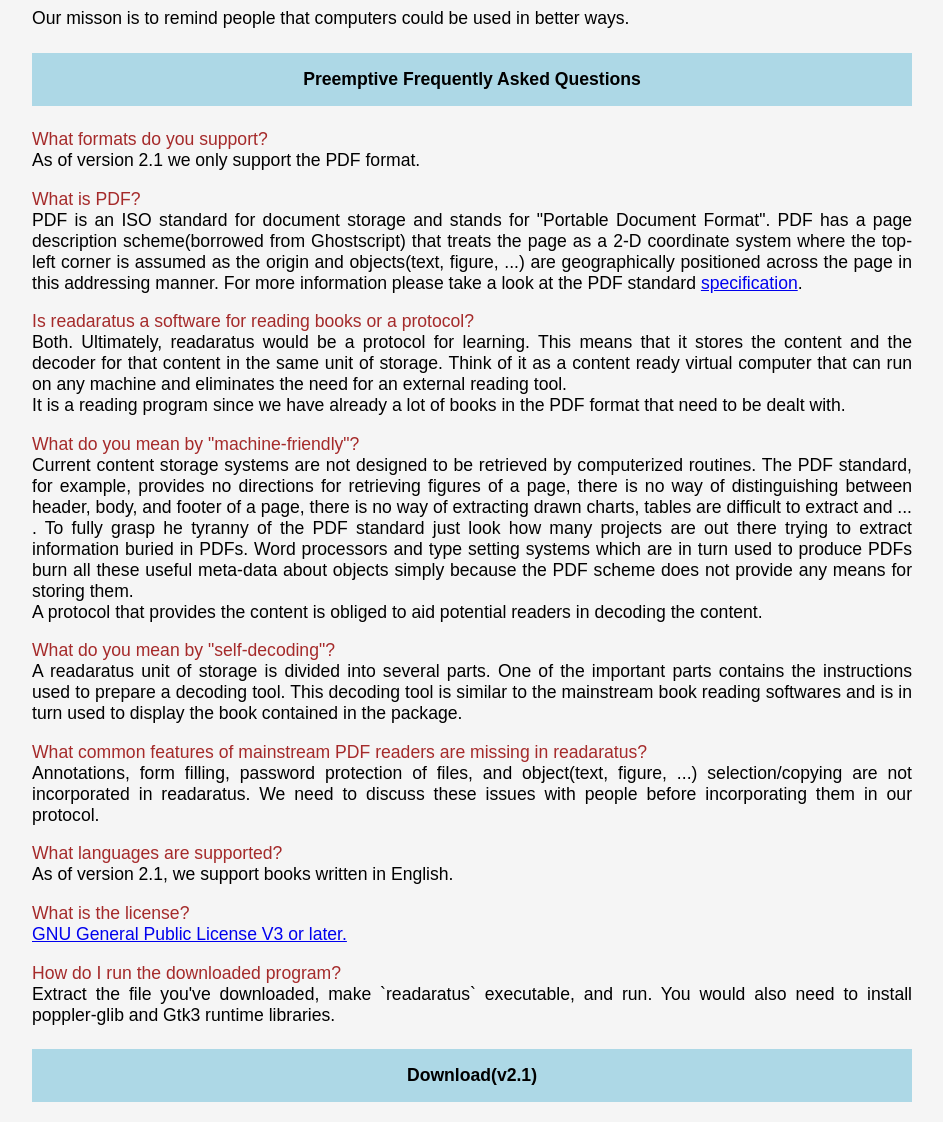
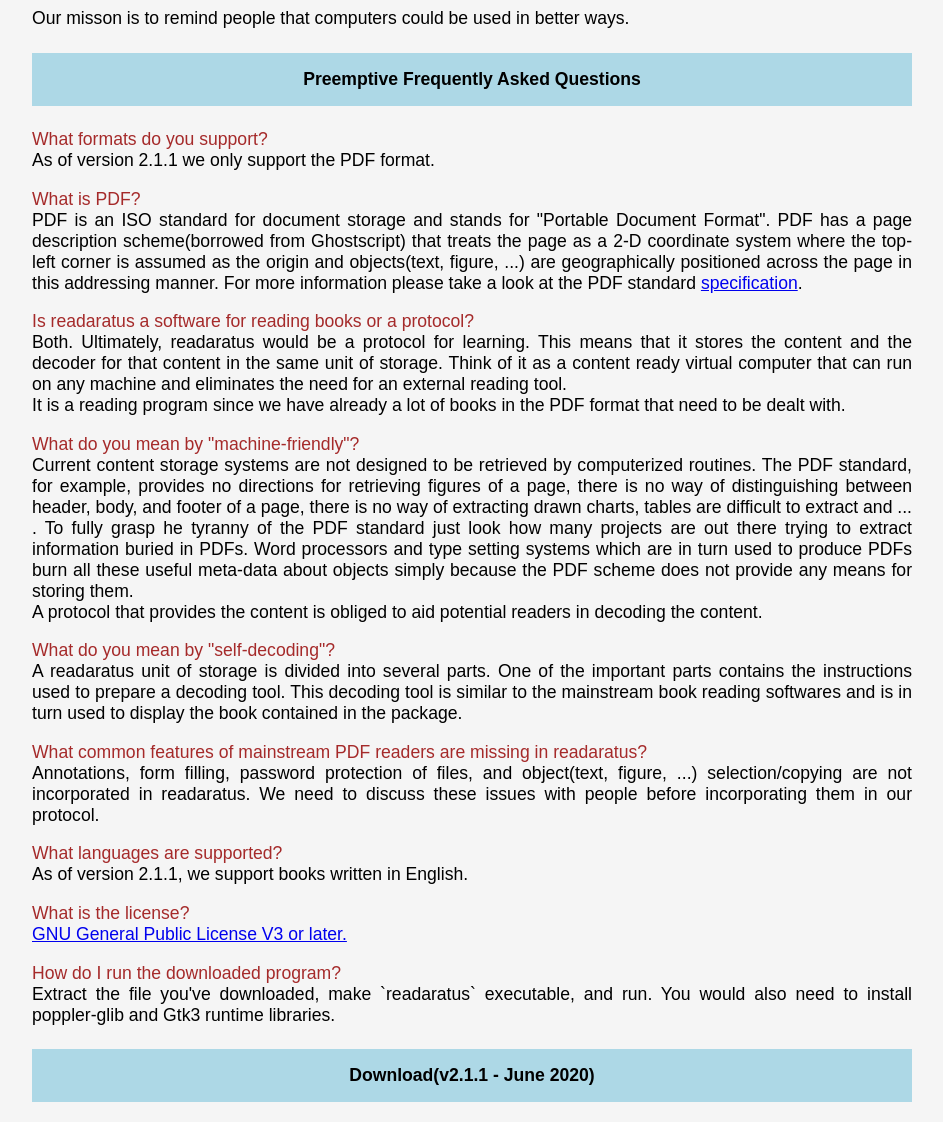
Before and after one commit to rezahsnz/website-for-readaratus, a plain HTML site: page index.html in a window 1280 px wide. Shown: the part 2120-3242 px from the top of the page, without its empty margins (168-1111 px from the left). Drawn offline with Linux system fonts and the light colour scheme; grey boxes are pictures that could not be loaded.

Commit message:
new release v2.1.1

```diff
--- a/index.html
+++ b/index.html
@@ -68,7 +68,7 @@
         <h4 class="section_heading">Preemptive Frequently Asked Questions</h4>
         <p align="justify">
             <font color="brown">What formats do you support?</font><br/>
-            As of version 2.1 we only support the PDF format.
+            As of version 2.1.1 we only support the PDF format.
         </p>
         <p align="justify">
             <font color="brown">What is PDF?</font><br/>
@@ -94,7 +94,7 @@
         </p>
         <p align="justify">
             <font color="brown">What languages are supported?</font><br/>
-            As of version 2.1, we support books written in English.
+            As of version 2.1.1, we support books written in English.
         </p>
         <p align="justify">
             <font color="brown">What is the license?</font><br/>
@@ -106,14 +106,14 @@
         </p>
     </div>
     <div id="download" style="text-align: left; margin-top: 16px;">
-        <h4 class="section_heading">Download(v2.1)</h4>
+        <h4 class="section_heading">Download(v2.1.1 - June 2020)</h4>
         <p>
             <a href="https://snapcraft.io/readaratus">
               <img alt="Get it from the Snap Store" src="https://snapcraft.io/static/images/badges/en/snap-store-black.svg" />
             </a>
         </p>
         <p>
-            Direct: <a href="./release/readaratus-2.1-64bit-Linux.tar.gz">readaratus(Linux 64-bit)</a><br/>
+            Direct: <a href="./release/readaratus-2.1.1-64bit-Linux.tar.gz">readaratus(Linux 64-bit)</a><br/>
             For older versions, please visit github <a href="https://github.com/rezahsnz/readaratus/releases">releases</a>.
         </p>
 
```
